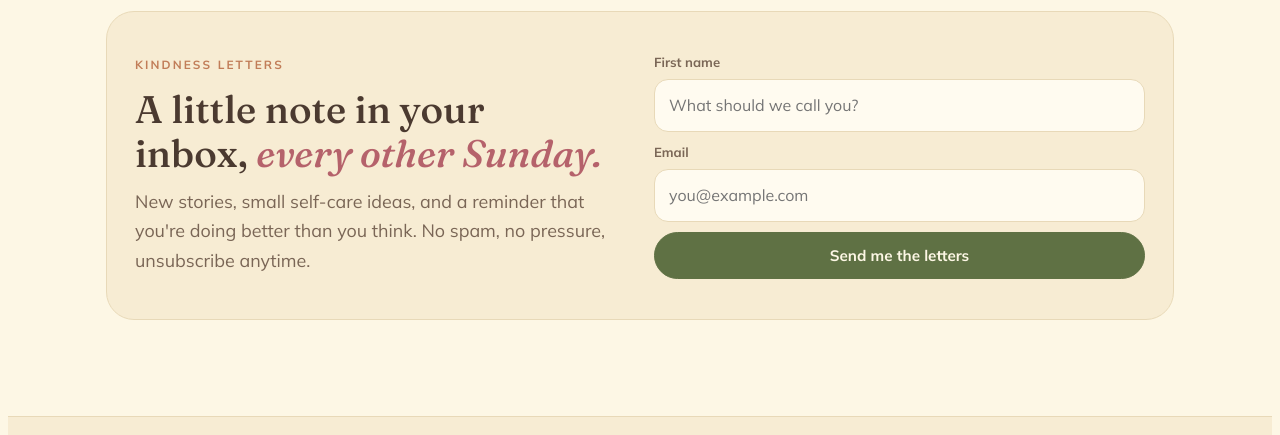
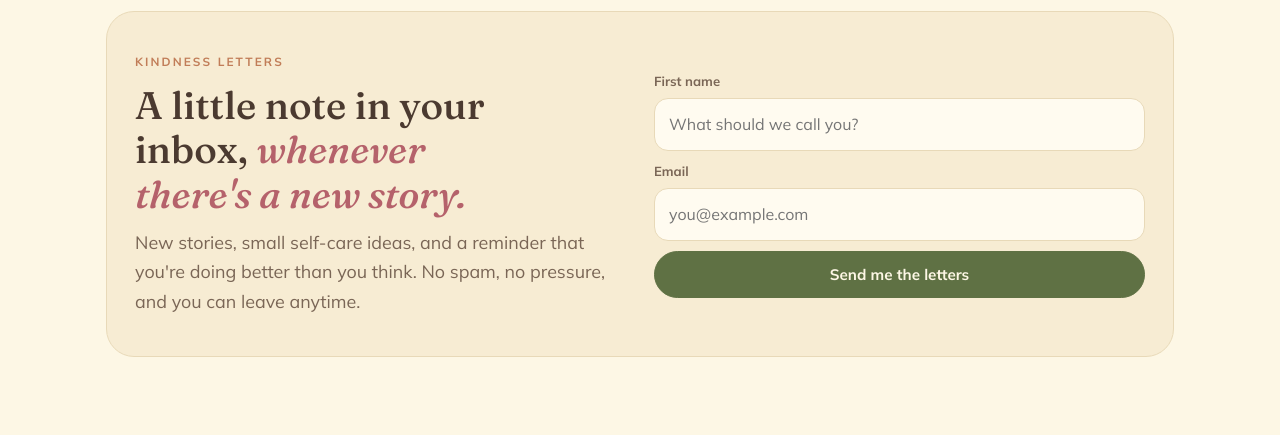
Before and after one commit to thekindnessjoint/Thekindnessjoint, a plain HTML site: page index.html in a window 1280 px wide. Shown: the part 2820-3255 px from the top of the page. Drawn offline with Linux system fonts and the light colour scheme.

Commit message:
Newsletter: drop fixed schedule, send when there's a new story
Co-Authored-By: Claude Opus 5.5 <noreply@anthropic.com>
Claude-Session: https://claude.ai/code/session_01LNAtUHLhmvoJQCzBHADp16

```diff
--- a/index.html
+++ b/index.html
@@ -360,10 +360,10 @@ function letterBlock(){
   return `<section id="lettersSection"><div class="wrap"><div class="letter">
     <div style="display:flex;flex-direction:column;gap:12px">
       <span class="eyebrow">Kindness letters</span>
-      <h2>A little note in your inbox, <em>every other Sunday.</em></h2>
-      <p class="lede" style="margin:0">New stories, small self-care ideas, and a reminder that you're doing better than you think. No spam, no pressure, unsubscribe anytime.</p>
+      <h2>A little note in your inbox, <em>whenever there's a new story.</em></h2>
+      <p class="lede" style="margin:0">New stories, small self-care ideas, and a reminder that you're doing better than you think. No spam, no pressure, and you can leave anytime.</p>
     </div>
-    <form class="js-form" data-subject="New Kindness Letters sign-up" data-done="You're on the list! Your first letter will find you soon. 💌">
+    <form class="js-form" data-subject="New Kindness Letters sign-up" data-done="You're on the list! You'll hear from me when the next story is ready. 💌">
       <div class="field"><label for="nl-name">First name</label><input id="nl-name" name="name" autocomplete="given-name" placeholder="What should we call you?"></div>
       <div class="field"><label for="nl-email">Email</label><input type="hidden" name="form" value="Newsletter sign-up"><input id="nl-email" name="email" type="email" required autocomplete="email" placeholder="you@example.com"></div>
       <button class="btn solid" type="submit">Send me the letters</button>
```
